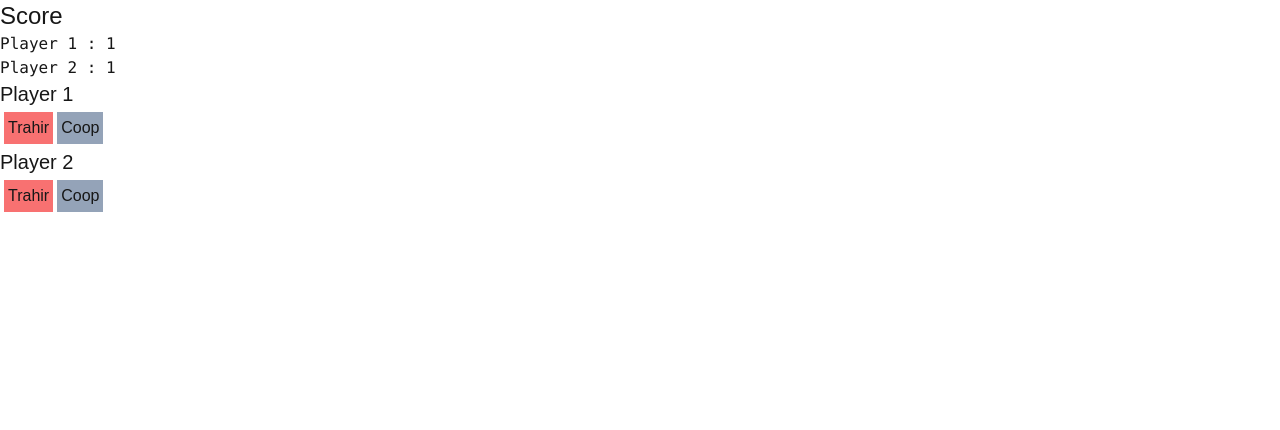
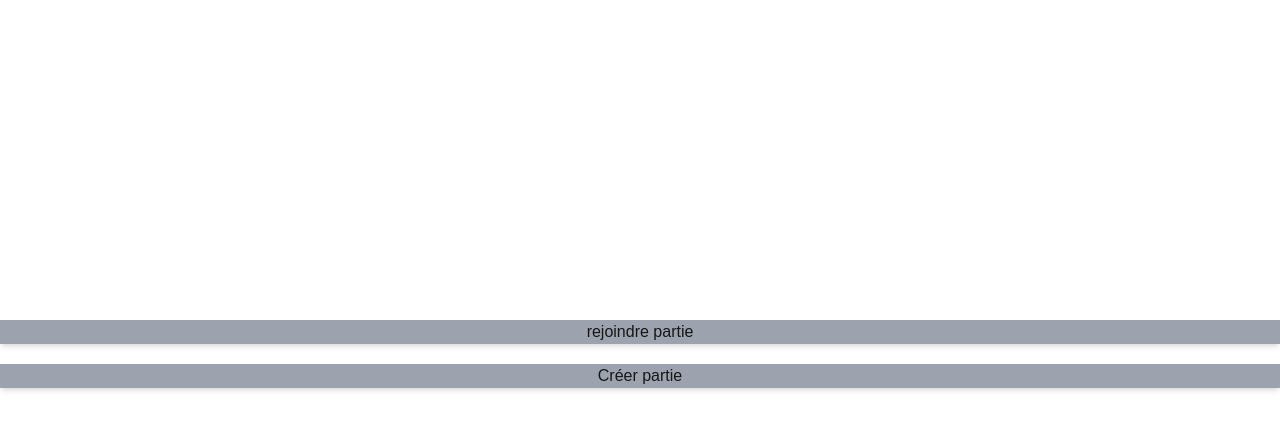
Before and after one commit to nicomr70/prisonners-dilemma, a Next.js app in the folder front-end/: page / in a window 1280 px wide. Shown: the top 430 px of the page. Built offline with nearby package versions, Linux system fonts and the light colour scheme.

Commit message:
added the basic UI wit routing for the multi game

```diff
--- /dev/null
+++ b/front-end/app/game-setup/page.tsx
@@ -0,0 +1,15 @@
+import Link from "next/link";
+
+export default function GameSetup(){
+    return(
+        <div>
+            <h1>entrez le nombre de round :</h1>
+            <input className="mb-10 bg-gray-300 ring-1" type="number" />
+
+            <div className="flex flex-col">
+                <Link href="/solo" className="bg-slate-400 mb-5 shadow-md">SOLO</Link>
+                <Link href="/waiting-connection" className="bg-slate-400 shadow-md">MULTI</Link>
+            </div>
+        </div>
+    );
+}
--- /dev/null
+++ b/front-end/app/multi/page.tsx
@@ -0,0 +1,21 @@
+'use client'
+
+import Link from "next/link";
+import { useState } from "react";
+
+export default function Page() {
+
+  const score = 0 ;
+
+  return (
+    <div className="flex flex-col text-center">
+            <p className="text-lg text-center my-10">GameId : #####</p>
+            <p className="text-md">Partie Multi</p>
+            <p className="text-2xl">Score: {score}</p>
+      <div className="flex gap-3 mx-auto my-6">
+        <button>BETRAY</button>
+        <button>COOP</button>
+      </div>
+    </div>
+  );
+}
--- a/front-end/app/page.tsx
+++ b/front-end/app/page.tsx
@@ -1,34 +1,13 @@
 'use client'
 
-import { useState } from "react";
+import Link from "next/link";
 
-
-
-export default function Home() {
-
-  const [data,setData] = useState<number>(1);
-
-  const incrementCounter = () => setData(data+1);
+export default function Page() {
 
   return (
-    <div>
-
-      <h1 className="text-2xl">Score</h1>
-      <pre>
-        Player 1 : {data}
-        <br />
-        Player 2 : {data}
-      </pre>
-      <h1 className="text-xl">Player 1</h1>
-      <button className="p-1 bg-red-400 m-1" onClick={incrementCounter}>Trahir</button>
-      <button className="p-1 bg-slate-400">Coop</button>
-
-      <br />
-
-      <h1 className="text-xl">Player 2</h1>
-      <button className="p-1 bg-red-400 m-1">Trahir</button>
-      <button className="p-1 bg-slate-400">Coop</button>
-
+    <div className="flex flex-col my-[25%] text-center">
+      <Link href="/" className="bg-gray-400 mb-5 shadow-md">rejoindre partie</Link>
+      <Link href="/game-setup" className="bg-gray-400 shadow-md">Créer partie</Link>
     </div>
   );
 }
--- /dev/null
+++ b/front-end/app/recap/game/page.tsx
@@ -0,0 +1,28 @@
+'use client'
+
+import Link from "next/link"
+
+/*
+  in this page we call the API every 5 seconds to check if the player 2 has joined or not
+
+  when the player 2 join we redirect to the /multi route
+*/
+export default function Page() {
+
+  return (
+    <div className="flex flex-col text-center">
+      <p className="text-lg text-center my-10">GameId : #####</p>
+      <p className="text-xl text-center">The game ended</p>
+
+      <p className="text-xl text-center">You won</p>
+
+      <p className="text-xl text-center">Game Score is:</p>
+
+      <p className="text-xl text-center">12-16</p>
+
+      <Link href="/">return home</Link>
+
+      {/* some sort of conditional redirection */}
+    </div>
+  );
+}
--- /dev/null
+++ b/front-end/app/recap/round/page.tsx
@@ -0,0 +1,24 @@
+'use client'
+
+/*
+  in this page we call the API every 5 seconds to check if the player 2 has joined or not
+
+  when the player 2 join we redirect to the /multi route
+*/
+export default function Page() {
+
+  return (
+    <div className="flex flex-col text-center">
+      <p className="text-lg text-center my-10">GameId : #####</p>
+      <p className="text-xl text-center">You choosed to BETRAY</p>
+
+      <p className="text-xl text-center">You Gained 5 points</p>
+
+      <p className="text-xl text-center">Current Game Score is :</p>
+
+      <p className="text-xl text-center">12-16</p>
+
+      {/* some sort of conditional redirection */}
+    </div>
+  );
+}
--- /dev/null
+++ b/front-end/app/waiting/action/page.tsx
@@ -0,0 +1,16 @@
+'use client'
+
+/*
+  in this page we call the API every 5 seconds to check if the player 2 has joined or not
+
+  when the player 2 join we redirect to the /multi route
+*/
+export default function Page() {
+
+  return (
+    <div className="text-center">
+      <h1>Waiting for opponent action</h1>
+      {/* some sort of conditional redirection */}
+    </div>
+  );
+}
--- /dev/null
+++ b/front-end/app/waiting/connection/page.tsx
@@ -0,0 +1,18 @@
+'use client'
+
+/*
+  in this page we call the API every 5 seconds to check if the player 2 has joined or not
+
+  when the player 2 join we redirect to the /multi route
+*/
+export default function Page() {
+
+  return (
+    <div className="flex flex-col text-center">
+      <p className="text-lg text-center my-10">GameId : #####</p>
+      <p className="text-xl text-center">Waiting for player 2 to join</p>
+
+      {/* some sort of conditional redirection */}
+    </div>
+  );
+}
```
